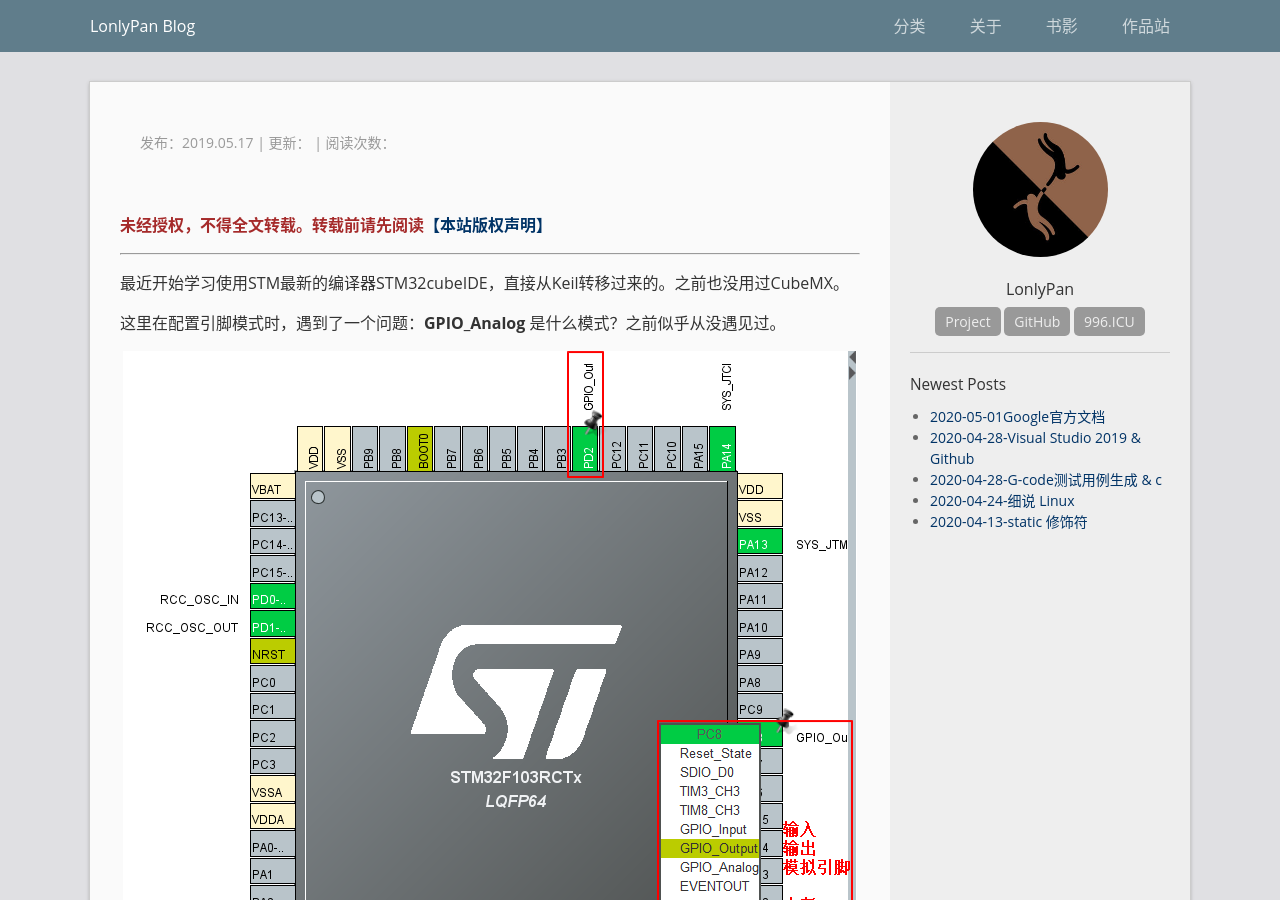
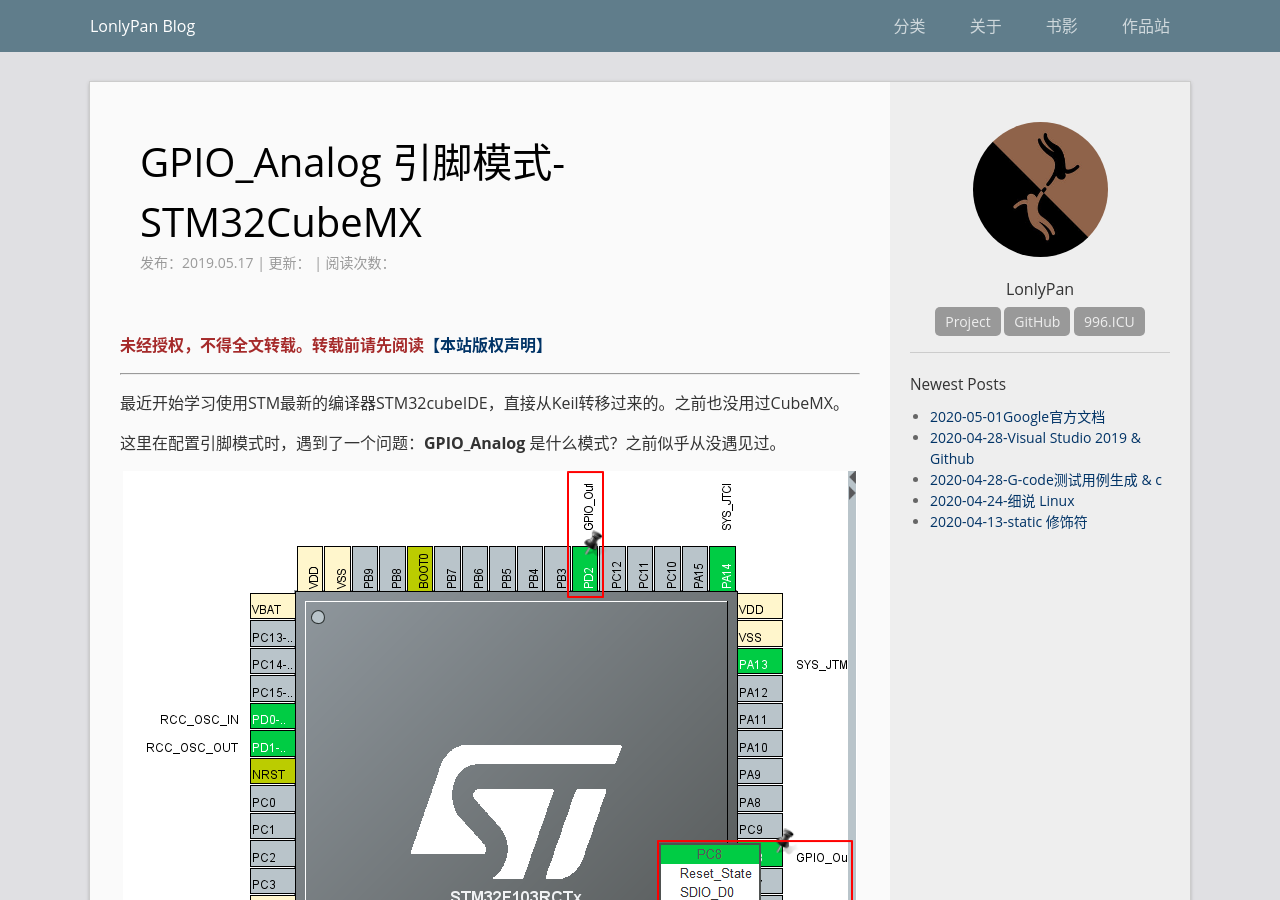
Before and after one commit to LonlyStack/LonlyPan.github.io, a Jekyll site: the page built from _posts/2019-05-17-GPIO_Analog.md, in a window 1280 px wide and 900 px high. Built offline with Jekyll 4.4.1, drawn with Linux system fonts in a browser that asks for light colours; comment, search, counter and statistics services are not loaded.

Commit message:
修改文件: _posts/2019-05-17-GPIO_Analog.md

```diff
--- a/_posts/2019-05-17-GPIO_Analog.md
+++ b/_posts/2019-05-17-GPIO_Analog.md
@@ -1,6 +1,7 @@
 ---
 layout: post
-title:  "GPIO_Analog 引脚模式-STM32CubeMX"
+show_title:  "GPIO_Analog 引脚模式-STM32CubeMX"
+title:  "2019-05-17-GPIO_Analog 引脚模式-STM32CubeMX"
 date:   2019-05-17 21:12
 categories: stm
 ---
```
